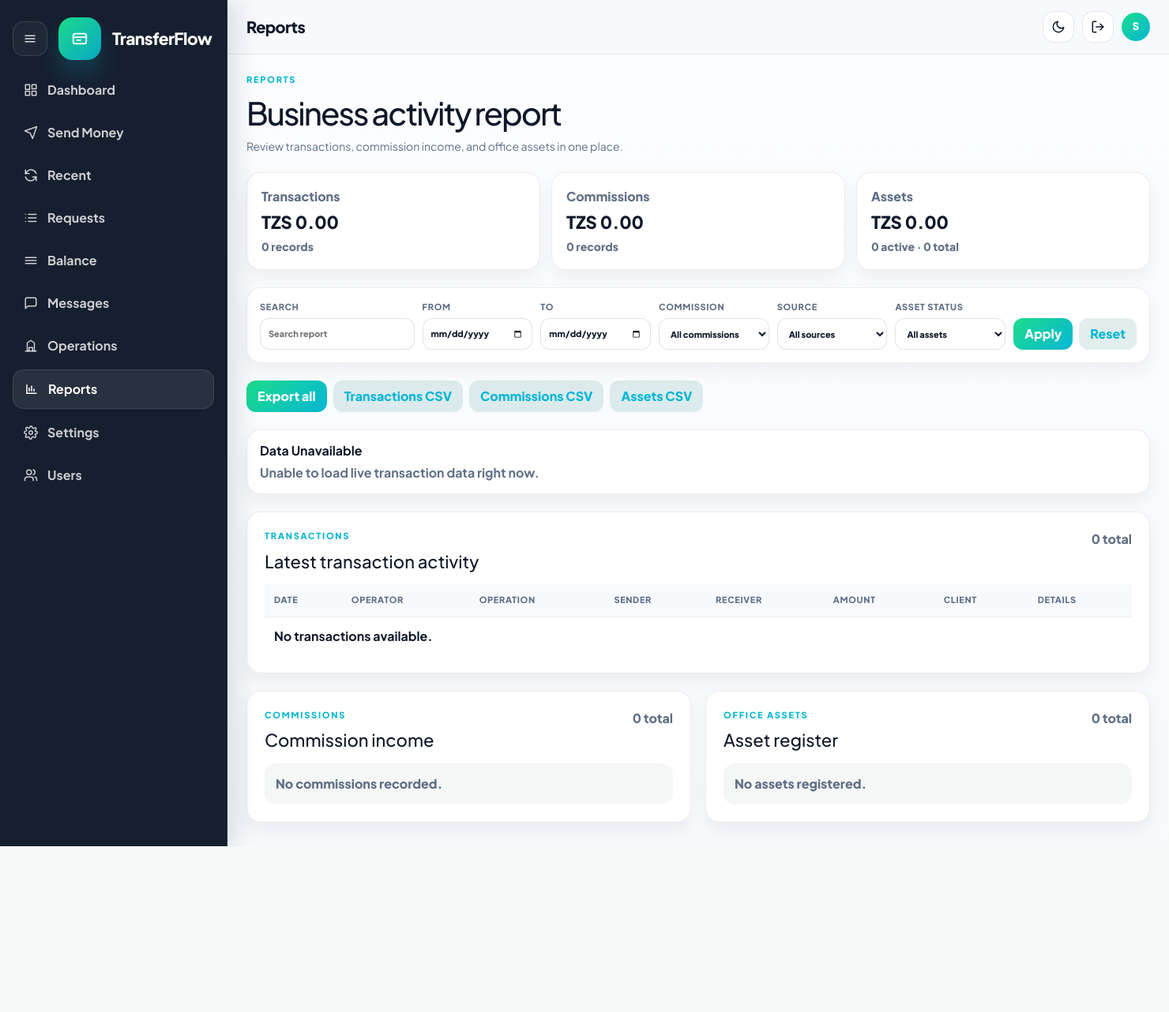
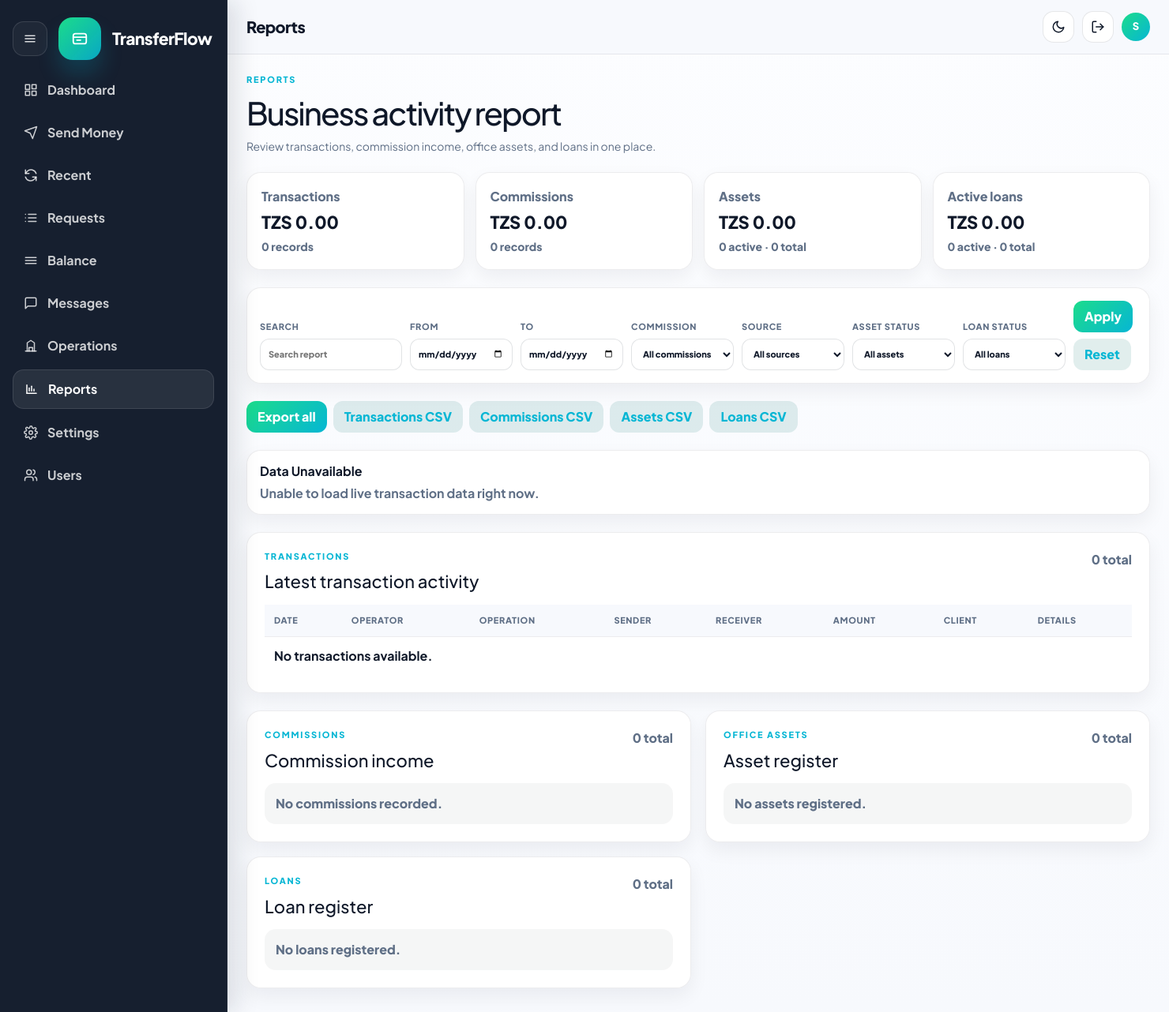
Before and after one commit to Estyzo/myadmin, a Flask app: page /reports in a window 1480 px wide. Shown: the whole page at 79% size. Before the commit the page ends 1072 px from the top, so only its background shows below. Run offline with Flask 3, Linux system fonts and the light colour scheme; the visitor is signed in with stand-in values (Sample User, id 1); data comes from the database, SQL or seed files in the repository; data that the repository does not hold is empty.

Commit message:
added loans in report

```diff
--- a/app/routes/reports.py
+++ b/app/routes/reports.py
@@ -35,6 +35,9 @@ def export_reports():
     if section == "assets":
         headers = ["id", "asset_name", "asset_tag", "category", "purchase_date", "purchase_value", "assigned_to", "location", "status", "note", "created_at"]
         return csv_response("reports-assets.csv", headers, view_model["assets"])
+    if section == "loans":
+        headers = ["id", "borrower_name", "amount", "issued_date", "due_date", "status", "paid_at", "reference", "note", "created_at"]
+        return csv_response("reports-loans.csv", headers, view_model["loans"])
 
     rows = []
     for row in view_model["transactions"]:
@@ -43,6 +46,8 @@ def export_reports():
         rows.append({"type": "commission", "name": row.get("source_name"), "source": row.get("source_type"), "date": row.get("commission_date"), "amount": row.get("amount"), "status": "", "reference": row.get("reference")})
     for row in view_model["assets"]:
         rows.append({"type": "asset", "name": row.get("asset_name"), "source": row.get("asset_tag"), "date": row.get("purchase_date"), "amount": row.get("purchase_value"), "status": row.get("status"), "reference": row.get("location")})
+    for row in view_model["loans"]:
+        rows.append({"type": "loan", "name": row.get("borrower_name"), "source": row.get("reference"), "date": row.get("issued_date"), "amount": row.get("amount"), "status": row.get("status"), "reference": row.get("due_date")})
     return csv_response("reports-combined.csv", ["type", "name", "source", "date", "amount", "status", "reference"], rows)
 
 
--- a/app/services/reports.py
+++ b/app/services/reports.py
@@ -2,6 +2,7 @@ from app.services.dashboard import build_dashboard_data
 from app.services.operations import (
     ASSET_STATUSES,
     BANK_COMMISSION_SOURCES,
+    LOAN_STATUSES,
     MOBILE_COMMISSION_SOURCES,
     clean_filters,
     in_date_range,
@@ -25,7 +26,7 @@ def transaction_matches_filters(row, filters):
     return in_date_range(date_text, filters)
 
 
-def apply_report_filters(transactions, commissions, assets, filters):
+def apply_report_filters(transactions, commissions, assets, loans, filters):
     query = filters.get("q", "")
     filtered_transactions = [row for row in transactions if transaction_matches_filters(row, filters)]
     filtered_commissions = [
@@ -41,7 +42,13 @@ def apply_report_filters(transactions, commissions, assets, filters):
         and in_date_range(row.get("purchase_date"), filters)
         and (not filters.get("asset_status") or row.get("status") == filters.get("asset_status"))
     ]
-    return filtered_transactions, filtered_commissions, filtered_assets
+    filtered_loans = [
+        row for row in loans
+        if row_matches_search(row, query)
+        and in_date_range(row.get("issued_date"), filters)
+        and (not filters.get("loan_status") or row.get("status") == filters.get("loan_status"))
+    ]
+    return filtered_transactions, filtered_commissions, filtered_assets, filtered_loans
 
 
 def build_reports_view_model(config=None, filters=None):
@@ -58,20 +65,25 @@ def build_reports_view_model(config=None, filters=None):
     transactions = dashboard_data.get("filtered_transactions", [])
     commissions = list_rows("commissions", config=config, limit=500)
     assets = list_rows("office_assets", config=config, limit=500)
-    transactions, commissions, assets = apply_report_filters(transactions, commissions, assets, active_filters)
+    loans = list_rows("loans", config=config, limit=500)
+    transactions, commissions, assets, loans = apply_report_filters(transactions, commissions, assets, loans, active_filters)
     active_assets = [asset for asset in assets if asset.get("status") == "active"]
+    active_loans = [loan for loan in loans if loan.get("status") == "active"]
     transaction_total = sum(float(item.get("amount_value") or 0) for item in transactions)
     commission_total = sum_amount(commissions)
     asset_total = sum_amount(active_assets)
+    loan_total = sum_amount(active_loans)
 
     return {
         "transactions": transactions[:100],
         "commissions": commissions,
         "assets": assets,
+        "loans": loans,
         "filters": active_filters,
         "mobile_sources": MOBILE_COMMISSION_SOURCES,
         "bank_sources": BANK_COMMISSION_SOURCES,
         "asset_statuses": ASSET_STATUSES,
+        "loan_statuses": LOAN_STATUSES,
         "summary": {
             "transaction_total": transaction_total,
             "transaction_count": len(transactions),
@@ -80,6 +92,9 @@ def build_reports_view_model(config=None, filters=None):
             "asset_total": asset_total,
             "asset_count": len(assets),
             "active_asset_count": len(active_assets),
+            "active_loan_total": loan_total,
+            "loan_count": len(loans),
+            "active_loan_count": len(active_loans),
         },
         "data_status": dashboard_data.get("data_status", {}),
     }
--- a/static/reports.css
+++ b/static/reports.css
@@ -5,7 +5,7 @@
 
 .report-summary-grid {
   display: grid;
-  grid-template-columns: repeat(3, minmax(0, 1fr));
+  grid-template-columns: repeat(4, minmax(0, 1fr));
   gap: 14px;
 }
 
@@ -47,7 +47,7 @@
 
 .report-filter-bar {
   display: grid;
-  grid-template-columns: minmax(180px, 1.4fr) repeat(5, minmax(130px, 1fr)) auto;
+  grid-template-columns: minmax(180px, 1.4fr) repeat(6, minmax(130px, 1fr)) auto;
   gap: 10px;
   align-items: end;
   padding: 16px;
--- a/templates/reports.html
+++ b/templates/reports.html
@@ -18,7 +18,7 @@
     <div class="page-copy">
       <p class="page-eyebrow">Reports</p>
       <h2>Business activity report</h2>
-      <p>Review transactions, commission income, and office assets in one place.</p>
+      <p>Review transactions, commission income, office assets, and loans in one place.</p>
     </div>
   </div>
 
@@ -26,6 +26,7 @@
     <article><span>Transactions</span><strong>{{ money(summary.transaction_total) }}</strong><small>{{ summary.transaction_count }} records</small></article>
     <article><span>Commissions</span><strong>{{ money(summary.commission_total) }}</strong><small>{{ summary.commission_count }} records</small></article>
     <article><span>Assets</span><strong>{{ money(summary.asset_total) }}</strong><small>{{ summary.active_asset_count }} active · {{ summary.asset_count }} total</small></article>
+    <article><span>Active loans</span><strong>{{ money(summary.active_loan_total) }}</strong><small>{{ summary.active_loan_count }} active · {{ summary.loan_count }} total</small></article>
   </section>
 
   <form class="report-filter-bar" method="get" action="{{ url_for('reports') }}">
@@ -35,6 +36,7 @@
     <label><span>Commission</span><select name="commission_type"><option value="">All commissions</option><option value="mobile" {% if filters.commission_type == 'mobile' %}selected{% endif %}>Mobile</option><option value="bank" {% if filters.commission_type == 'bank' %}selected{% endif %}>Banking</option></select></label>
     <label><span>Source</span><select name="commission_source"><option value="">All sources</option>{% for item in mobile_sources + bank_sources %}<option value="{{ item }}" {% if filters.commission_source == item %}selected{% endif %}>{{ item }}</option>{% endfor %}</select></label>
     <label><span>Asset status</span><select name="asset_status"><option value="">All assets</option>{% for item in asset_statuses %}<option value="{{ item }}" {% if filters.asset_status == item %}selected{% endif %}>{{ item|title }}</option>{% endfor %}</select></label>
+    <label><span>Loan status</span><select name="loan_status"><option value="">All loans</option>{% for item in loan_statuses %}<option value="{{ item }}" {% if filters.loan_status == item %}selected{% endif %}>{{ item|title }}</option>{% endfor %}</select></label>
     <div class="report-filter-actions">
       <button type="submit">Apply</button>
       <a href="{{ url_for('reports') }}">Reset</a>
@@ -42,10 +44,11 @@
   </form>
 
   <div class="report-export-bar">
-    <a href="{{ url_for('export_reports', section='all', q=filters.q, date_from=filters.date_from, date_to=filters.date_to, commission_type=filters.commission_type, commission_source=filters.commission_source, asset_status=filters.asset_status) }}">Export all</a>
+    <a href="{{ url_for('export_reports', section='all', q=filters.q, date_from=filters.date_from, date_to=filters.date_to, commission_type=filters.commission_type, commission_source=filters.commission_source, asset_status=filters.asset_status, loan_status=filters.loan_status) }}">Export all</a>
     <a href="{{ url_for('export_reports', section='transactions', q=filters.q, date_from=filters.date_from, date_to=filters.date_to) }}">Transactions CSV</a>
     <a href="{{ url_for('export_reports', section='commissions', q=filters.q, date_from=filters.date_from, date_to=filters.date_to, commission_type=filters.commission_type, commission_source=filters.commission_source) }}">Commissions CSV</a>
     <a href="{{ url_for('export_reports', section='assets', q=filters.q, date_from=filters.date_from, date_to=filters.date_to, asset_status=filters.asset_status) }}">Assets CSV</a>
+    <a href="{{ url_for('export_reports', section='loans', q=filters.q, date_from=filters.date_from, date_to=filters.date_to, loan_status=filters.loan_status) }}">Loans CSV</a>
   </div>
 
   {% if data_status.message %}
@@ -181,6 +184,46 @@
         {% endfor %}
       </div>
     </article>
+
+    <article class="report-section">
+      <div class="report-section-head">
+        <div>
+          <p class="card-kicker">Loans</p>
+          <h3>Loan register</h3>
+        </div>
+        <span>{{ summary.loan_count }} total</span>
+      </div>
+      <div class="report-list">
+        {% for item in loans %}
+        {% set loan_detail = {
+          'eyebrow': 'Loan report',
+          'title': item.borrower_name,
+          'summary': money(item.amount) ~ ' · ' ~ item.status|title,
+          'tone': 'loan',
+          'tone_label': item.status|title,
+          'fields': [
+            {'label': 'Borrower', 'value': item.borrower_name},
+            {'label': 'Amount', 'value': money(item.amount)},
+            {'label': 'Issued date', 'value': item.issued_date},
+            {'label': 'Due date', 'value': item.due_date or '-'},
+            {'label': 'Status', 'value': item.status|title},
+            {'label': 'Paid at', 'value': item.paid_at or '-'},
+            {'label': 'Reference', 'value': item.reference or '-'},
+            {'label': 'Note', 'value': item.note or '-'},
+            {'label': 'Created at', 'value': item.created_at}
+          ]
+        } %}
+        <div class="report-row">
+          <div><strong>{{ item.borrower_name }}</strong><span>{{ item.status|title }}{% if item.due_date %} · Due {{ item.due_date }}{% endif %}</span></div>
+          <b>{{ money(item.amount) }}</b>
+          <small>{{ item.reference or item.note or "-" }}</small>
+          <button class="row-action-btn" type="button" data-detail-trigger="true" data-detail-payload='{{ loan_detail|tojson|forceescape }}'>View</button>
+        </div>
+        {% else %}
+        <div class="report-empty">No loans registered.</div>
+        {% endfor %}
+      </div>
+    </article>
   </section>
 </section>
 {% endblock %}
```
